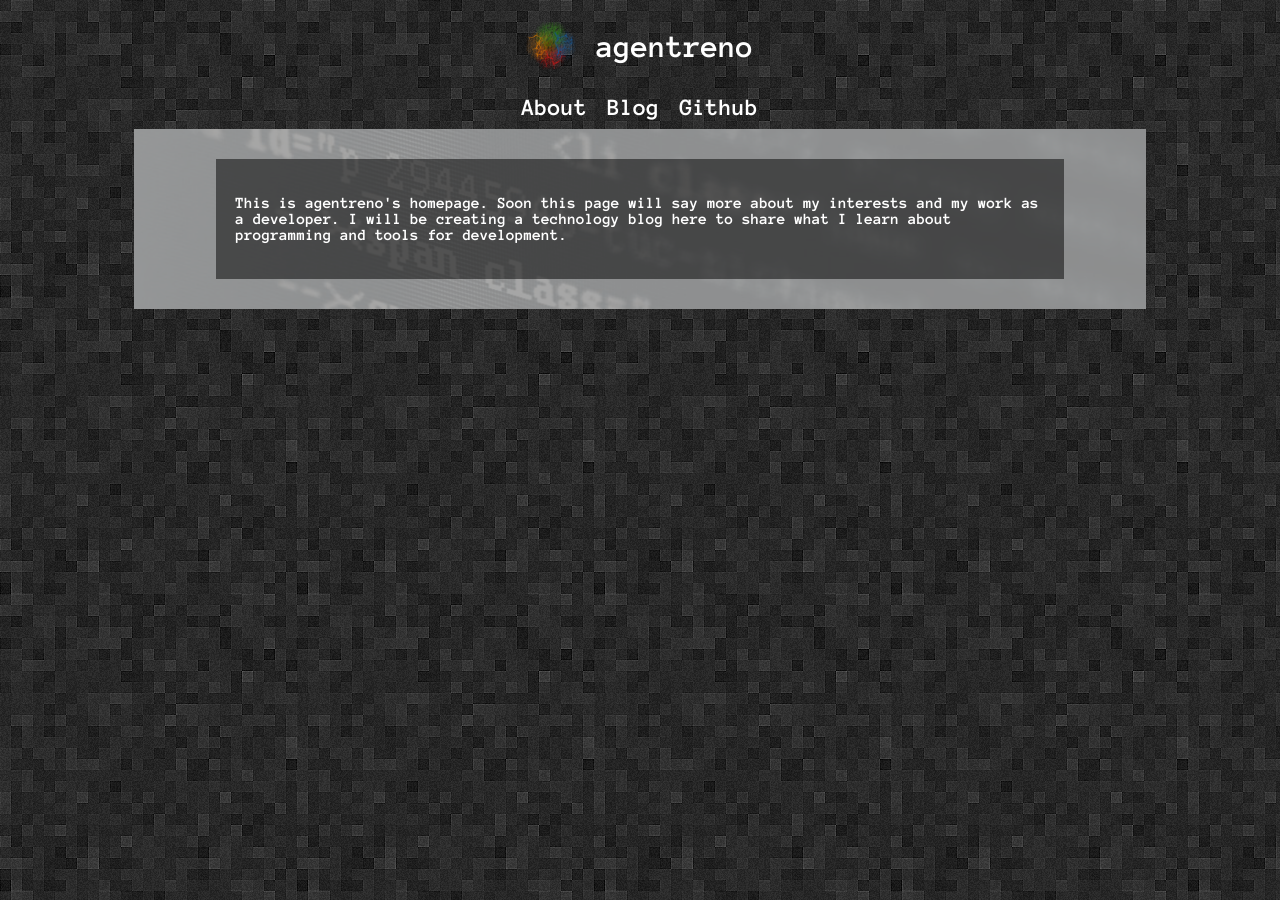
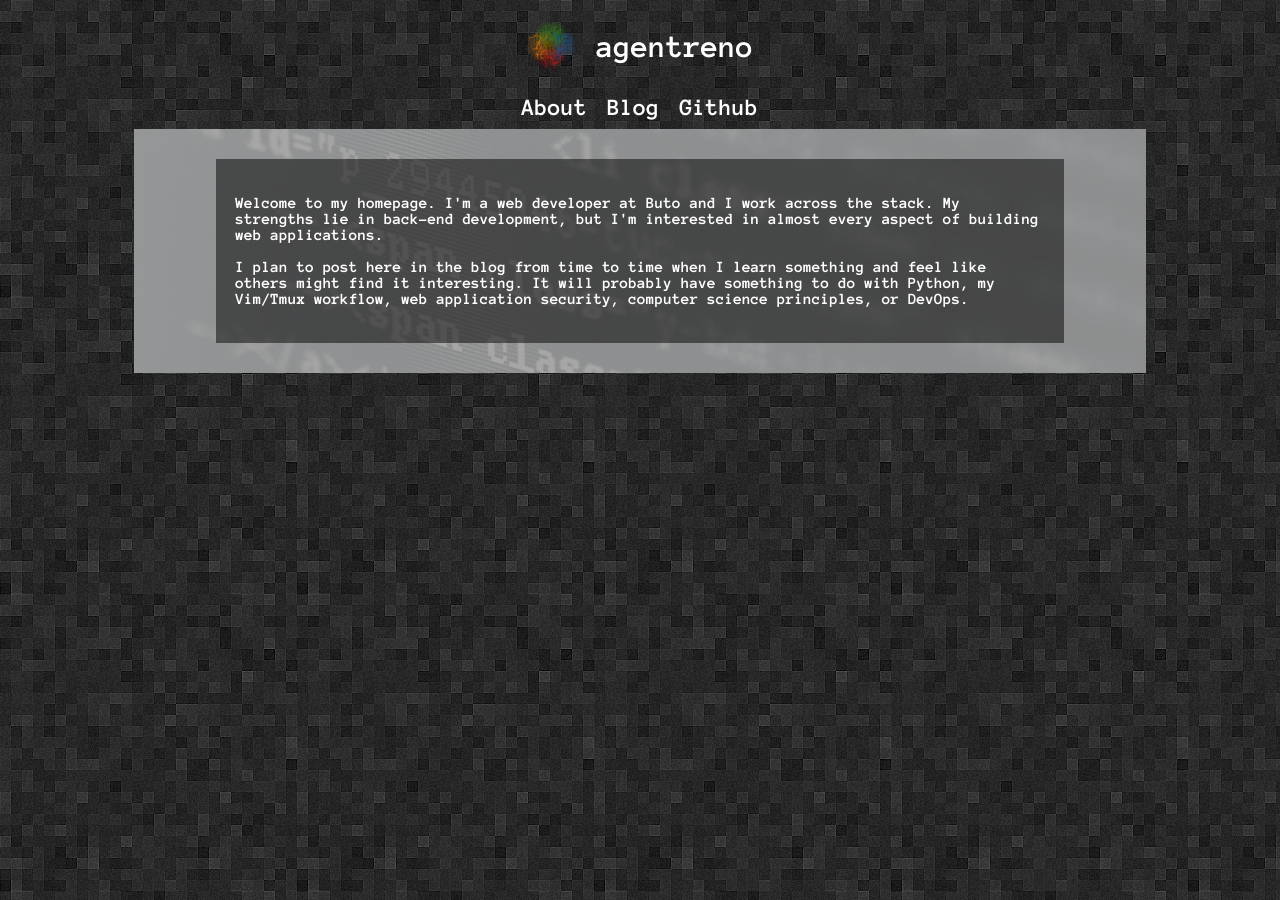
Before and after one commit to agentreno/agentreno.github.io, a Jekyll site: the page built from index.html, in a window 1280 px wide. Built offline with Jekyll 4.4.1, drawn with Linux system fonts in a browser that asks for light colours.

Commit message:
Add content to the homepage about me

```diff
--- a/index.html
+++ b/index.html
@@ -5,9 +5,17 @@
 <div id="imagestripe">
     <div id="overlay-text">
         <p>
-This is agentreno's homepage. Soon this page will say more about my interests
-and my work as a developer. I will be creating a technology blog here to share
-what I learn about programming and tools for development.
+Welcome to my homepage. I'm a web developer at
+<a href="http://buto.tv">Buto</a> and I work across the stack. My strengths lie
+in back-end development, but I'm interested in almost every aspect of building
+web applications.
+        </p>
+
+        <p>
+I plan to post here in the blog from time to time when I learn something
+and feel like others might find it interesting. It will probably have
+something to do with Python, my Vim/Tmux workflow, web application security,
+computer science principles, or DevOps.
         </p>
     </div>
 </div>
```
